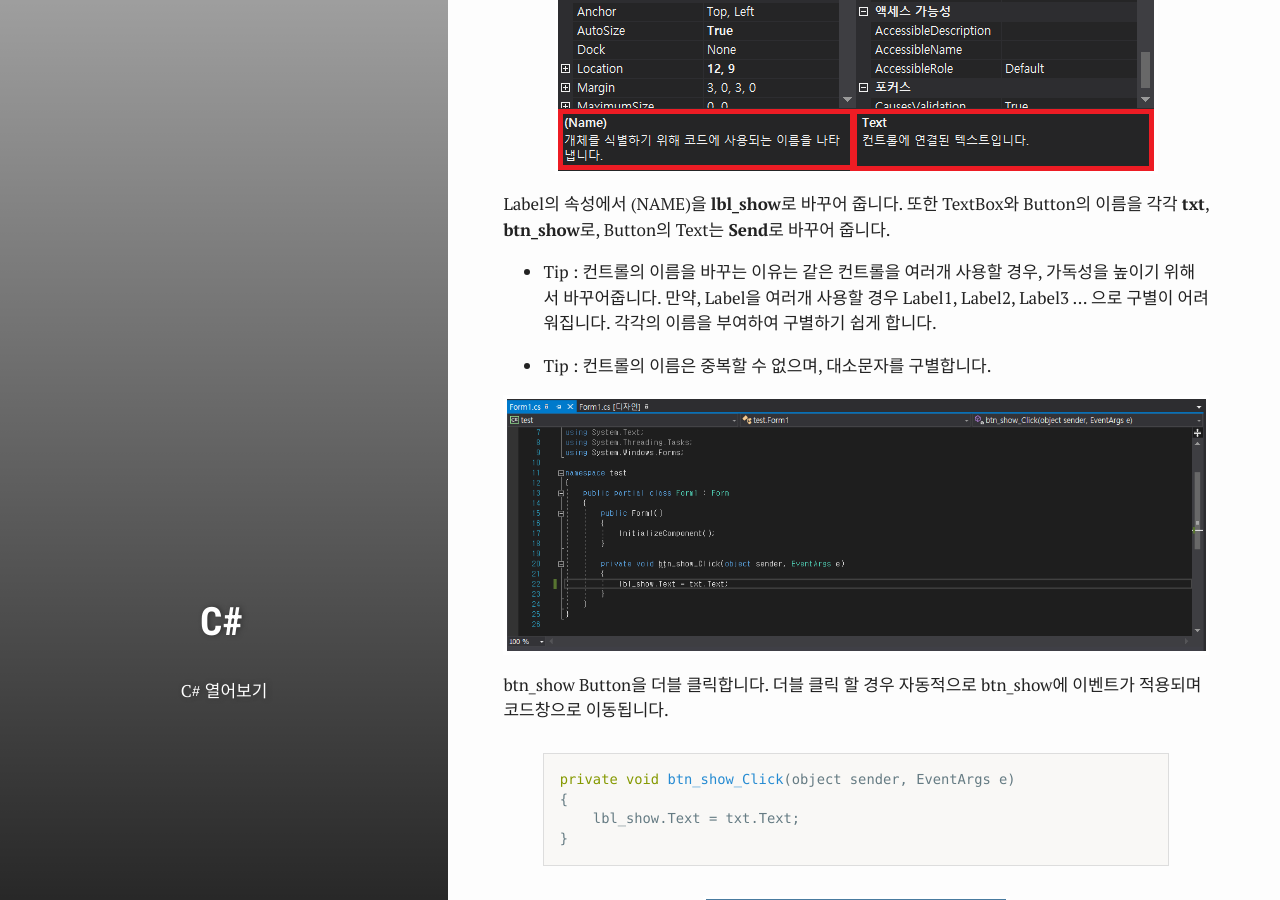
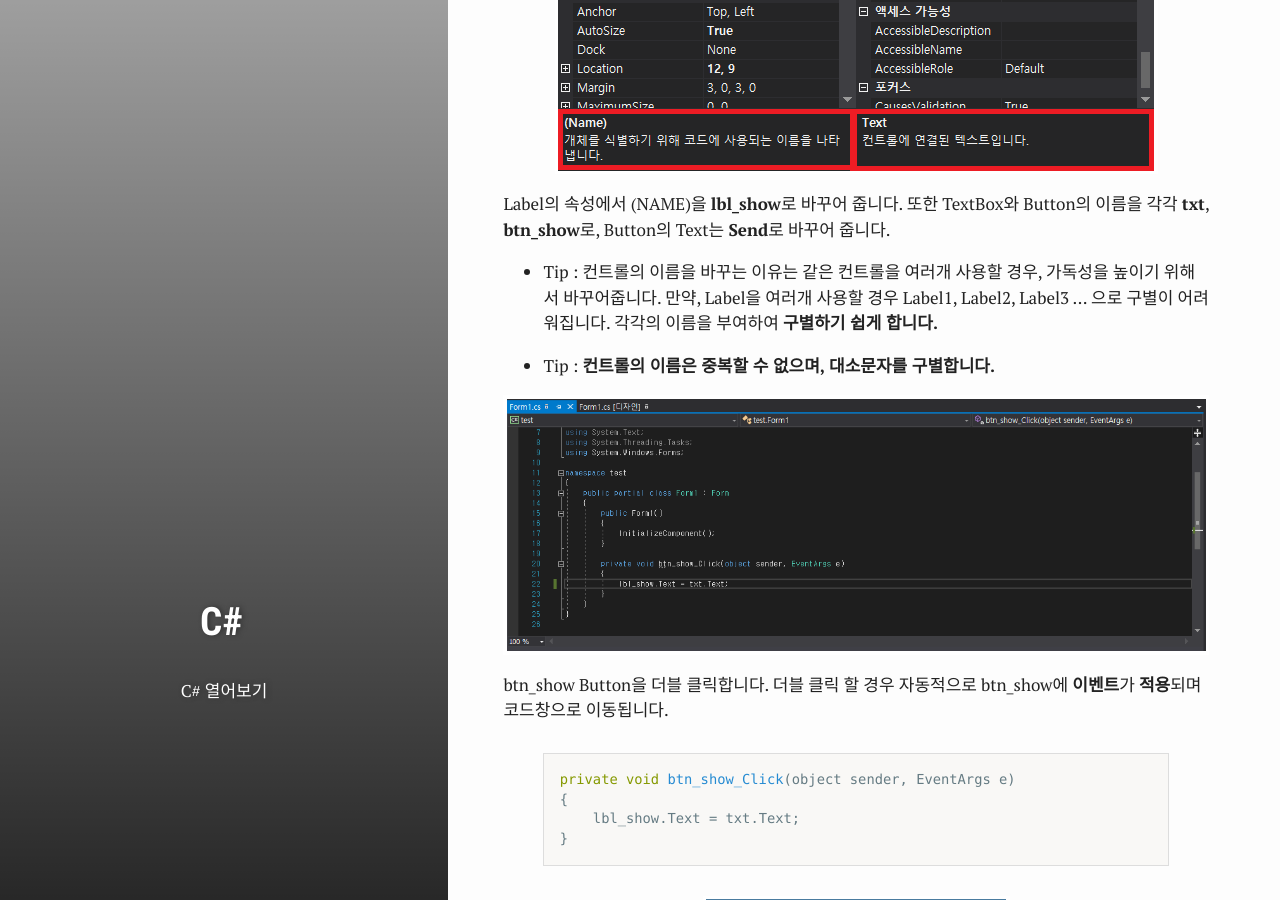
Before and after one commit to test076923/076923.github.io, a Jekyll site: the page built from _posts/2017-07-23-C#-3.md, in a window 1280 px wide and 900 px high, scrolled down 1790 px. Built offline with Jekyll 4.4.1, drawn with Linux system fonts in a browser that asks for light colours; some of the changed text lies outside the part shown.

Commit message:
Update 2017-07-23-C#-3.md

```diff
--- a/_posts/2017-07-23-C#-3.md
+++ b/_posts/2017-07-23-C#-3.md
@@ -29,14 +29,14 @@ Label, TextBox, Button을 다음과 같이 배치합니다. TextBox의 우측
 [![3]({{ site.images }}/C/ch3/3.png)]({{ site.images }}/C/ch3/3.png)
 Label의 속성에서 (NAME)을 **lbl_show**로 바꾸어 줍니다. 또한 TextBox와 Button의 이름을 각각 **txt**, **btn_show**로, Button의 Text는 **Send**로 바꾸어 줍니다.
 
-- Tip : 컨트롤의 이름을 바꾸는 이유는 같은 컨트롤을 여러개 사용할 경우, 가독성을 높이기 위해서 바꾸어줍니다. 만약, Label을 여러개 사용할 경우 Label1, Label2, Label3 ... 으로 구별이 어려워집니다. 각각의 이름을 부여하여 구별하기 쉽게 합니다.
+- Tip : 컨트롤의 이름을 바꾸는 이유는 같은 컨트롤을 여러개 사용할 경우, 가독성을 높이기 위해서 바꾸어줍니다. 만약, Label을 여러개 사용할 경우 Label1, Label2, Label3 ... 으로 구별이 어려워집니다. 각각의 이름을 부여하여 **구별하기 쉽게 합니다.**
 
-- Tip : 컨트롤의 이름은 중복할 수 없으며, 대소문자를 구별합니다.
+- Tip : **컨트롤의 이름은 중복할 수 없으며, 대소문자를 구별합니다.**
 
 
 
 [![4]({{ site.images }}/C/ch3/4.png)]({{ site.images }}/C/ch3/4.png)
-btn_show Button을 더블 클릭합니다. 더블 클릭 할 경우 자동적으로 btn_show에 이벤트가 적용되며 코드창으로 이동됩니다.
+btn_show Button을 더블 클릭합니다. 더블 클릭 할 경우 자동적으로 btn_show에 **이벤트**가 **적용**되며 코드창으로 이동됩니다.
 
 {% highlight js %}
 
@@ -63,7 +63,9 @@ using System;
 {% endhighlight %}
 
 - using : namespace 사용 선언 키워드
+
 - System : C#에서 기본적으로 필요한 Class를 담고있는 namespace
+
 - 세미콜론(;) : 문장의 끝을 알리는 기호
 
 
@@ -96,15 +98,14 @@ namespace test
         private void btn_show_Click(object sender, EventArgs e)
         {
             lbl_show.Text = txt.Text;
-        }
 	}
 }
 
 {% endhighlight %}
 
-- class는 'data + method'로 이루어져 있으며, C#을 구성하는 기본 단위
+- class는 **'data + method'**로 이루어져 있으며, C#을 구성하는 기본 단위
 
-- InitializeComponent는 디자이너에 정의된 구성 요소를 적용시키는 method이다. 이 method가 없다면 Form에 컨트롤이 적용되지 않는다.
+- InitializeComponent는 디자이너에 정의된 구성 요소를 적용시키는 method이다. 이 method가 없다면 Form에 **컨트롤이 적용되지 않는다.**
 
 ### 진입점 (Entry Point) ###
 
@@ -118,10 +119,17 @@ static void Main ( string[] args )
 {% endhighlight %}
 
 - static 자리 : 한정자
+
 	1. public : 부모 클래스, 자식클래스에서 모두 접근 가능
+
 	2. private : 부모 클래스에서만 접근 가능, 자식 클래스는 접근 불가
+
 	3. protected : 부모 클래스는 private 형태, 자식 클래스에서는 public 형태, 그 이외에는 private 형태
+
 - void 자리 : 반환 형식, void는 반환하지 않음, int 정수 등
+
 - Main 자리 : 메소드 이름
+
 - string[] args 자리 : 매개 변수, 사용될 외부의 변수
+
 - { } 자리 : 코드 블록
```
